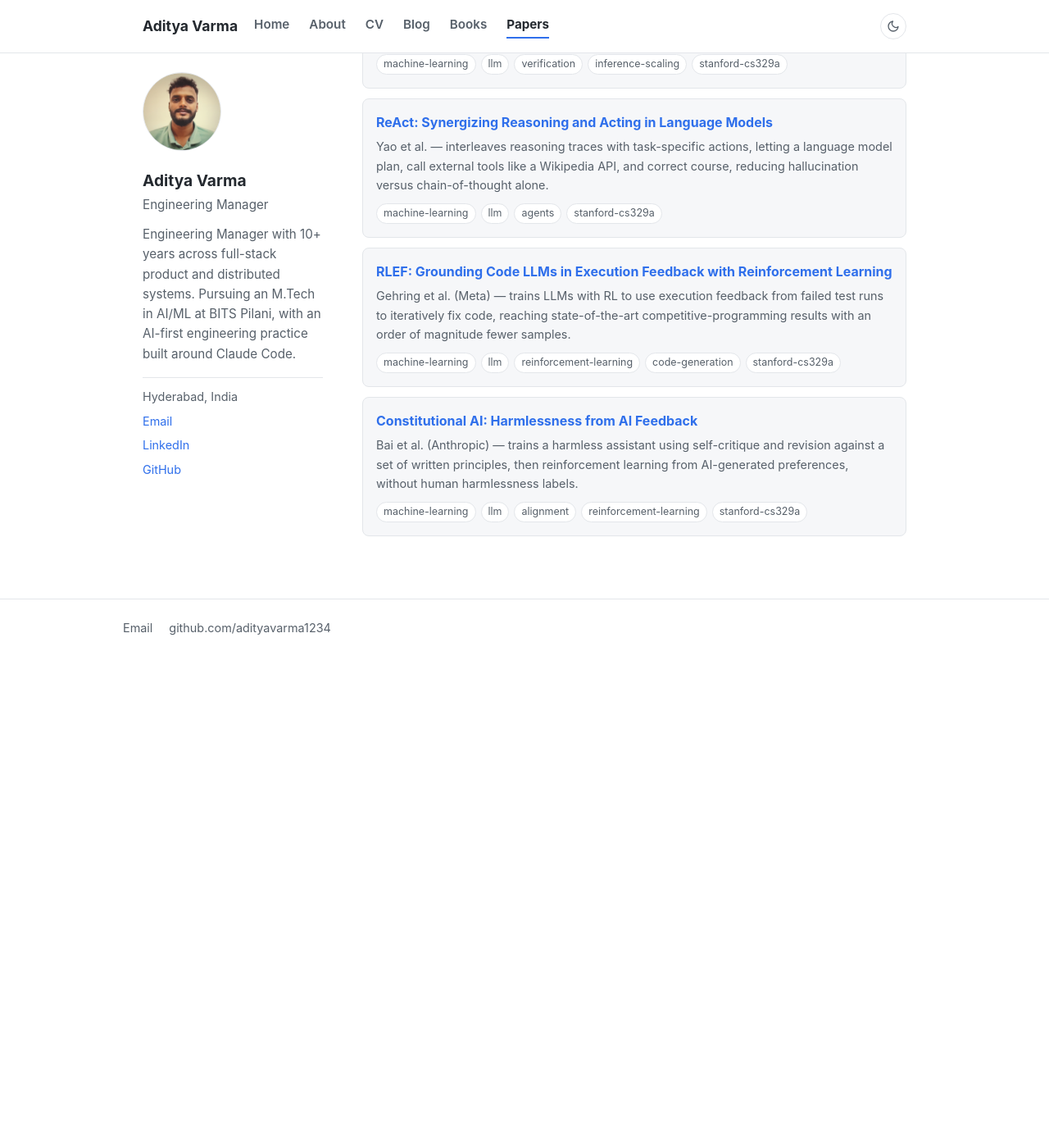
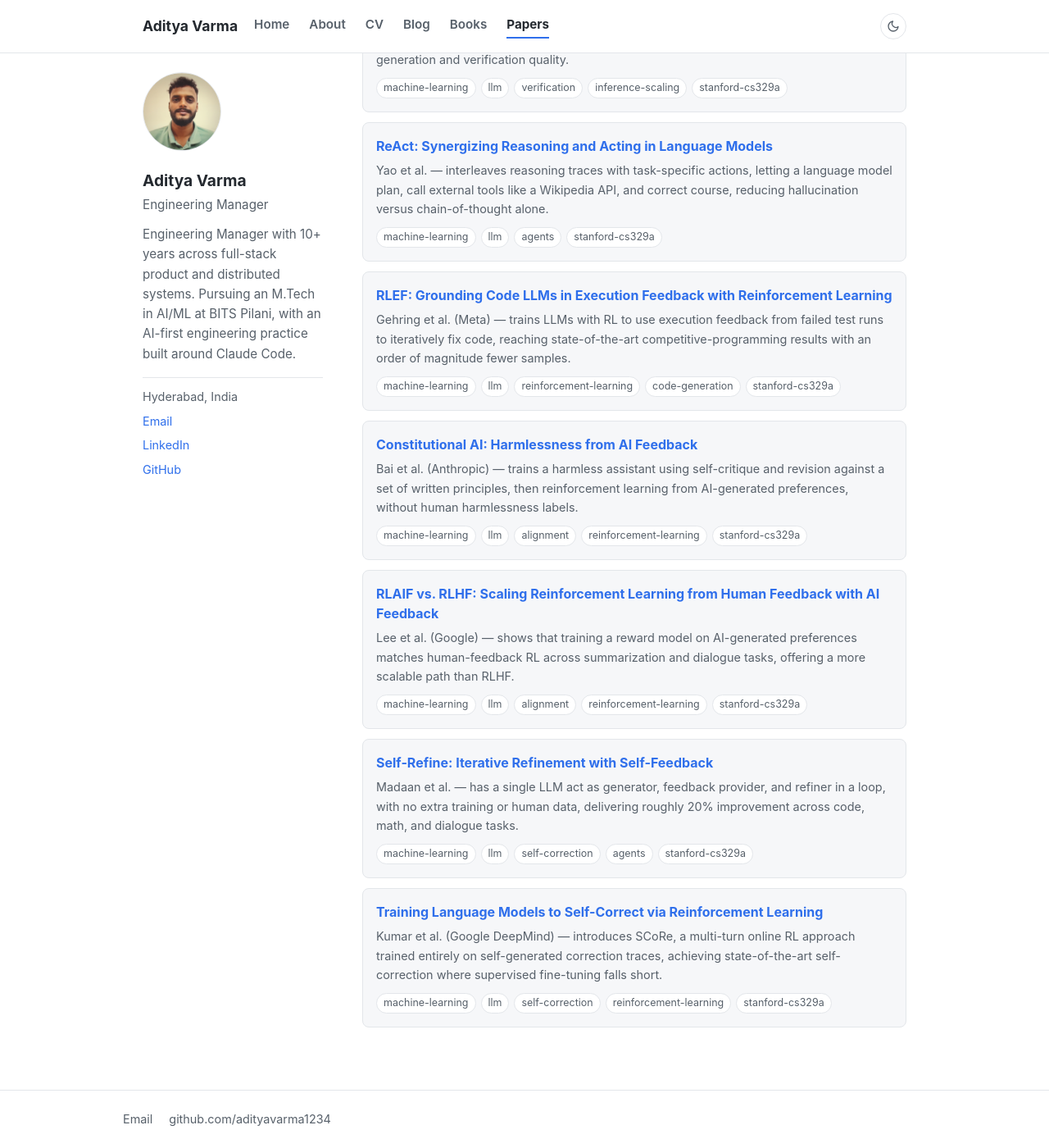
Before and after one commit to adityavarma1234/adityavarma1234.github.io, a Jekyll site: the page built from papers/index.html, in a window 1280 px wide and 1400 px high, scrolled down 3469 px. Shown: the whole window at 82% size. Built offline with Jekyll 4.4.1, drawn with Linux system fonts in a browser that asks for light colours; before the commit the page ends 4269 px from its top, so only the background shows below that.

Commit message:
Add RLAIF, Self-Refine, and SCoRe papers to recommended reading
Adds Lee et al. 2023 RLAIF vs. RLHF (2309.00267), Madaan et al. 2023
Self-Refine (2303.17651), and Kumar et al. 2024 SCoRe (2409.12917),
all tagged stanford-cs329a.

```diff
--- a/papers/index.html
+++ b/papers/index.html
@@ -221,6 +221,39 @@ title: Research Papers
         <li class="paper-tag">stanford-cs329a</li>
       </ul>
     </li>
+    <li class="paper-card" data-tags="machine-learning, llm, alignment, reinforcement-learning, stanford-cs329a">
+      <h3 class="paper-title"><a href="https://arxiv.org/abs/2309.00267" target="_blank" rel="noopener">RLAIF vs. RLHF: Scaling Reinforcement Learning from Human Feedback with AI Feedback</a></h3>
+      <p class="paper-meta">Lee et al. (Google) &mdash; shows that training a reward model on AI-generated preferences matches human-feedback RL across summarization and dialogue tasks, offering a more scalable path than RLHF.</p>
+      <ul class="paper-tags">
+        <li class="paper-tag">machine-learning</li>
+        <li class="paper-tag">llm</li>
+        <li class="paper-tag">alignment</li>
+        <li class="paper-tag">reinforcement-learning</li>
+        <li class="paper-tag">stanford-cs329a</li>
+      </ul>
+    </li>
+    <li class="paper-card" data-tags="machine-learning, llm, self-correction, agents, stanford-cs329a">
+      <h3 class="paper-title"><a href="https://arxiv.org/abs/2303.17651" target="_blank" rel="noopener">Self-Refine: Iterative Refinement with Self-Feedback</a></h3>
+      <p class="paper-meta">Madaan et al. &mdash; has a single LLM act as generator, feedback provider, and refiner in a loop, with no extra training or human data, delivering roughly 20% improvement across code, math, and dialogue tasks.</p>
+      <ul class="paper-tags">
+        <li class="paper-tag">machine-learning</li>
+        <li class="paper-tag">llm</li>
+        <li class="paper-tag">self-correction</li>
+        <li class="paper-tag">agents</li>
+        <li class="paper-tag">stanford-cs329a</li>
+      </ul>
+    </li>
+    <li class="paper-card" data-tags="machine-learning, llm, self-correction, reinforcement-learning, stanford-cs329a">
+      <h3 class="paper-title"><a href="https://arxiv.org/abs/2409.12917" target="_blank" rel="noopener">Training Language Models to Self-Correct via Reinforcement Learning</a></h3>
+      <p class="paper-meta">Kumar et al. (Google DeepMind) &mdash; introduces SCoRe, a multi-turn online RL approach trained entirely on self-generated correction traces, achieving state-of-the-art self-correction where supervised fine-tuning falls short.</p>
+      <ul class="paper-tags">
+        <li class="paper-tag">machine-learning</li>
+        <li class="paper-tag">llm</li>
+        <li class="paper-tag">self-correction</li>
+        <li class="paper-tag">reinforcement-learning</li>
+        <li class="paper-tag">stanford-cs329a</li>
+      </ul>
+    </li>
   </ul>
 </section>
 
```
